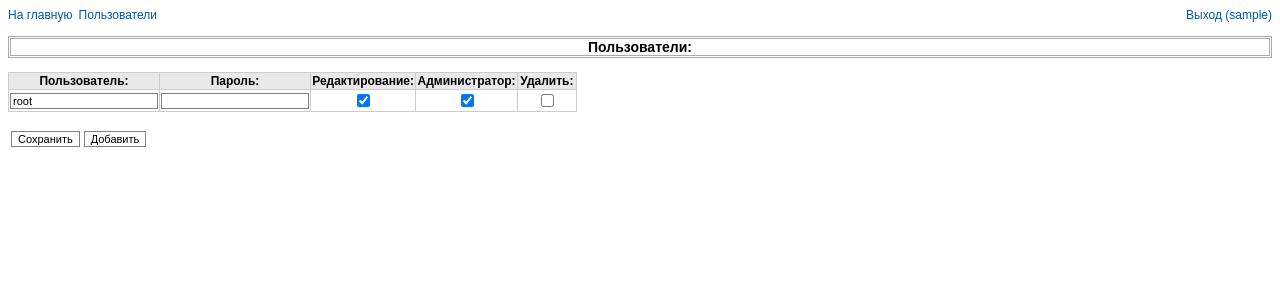
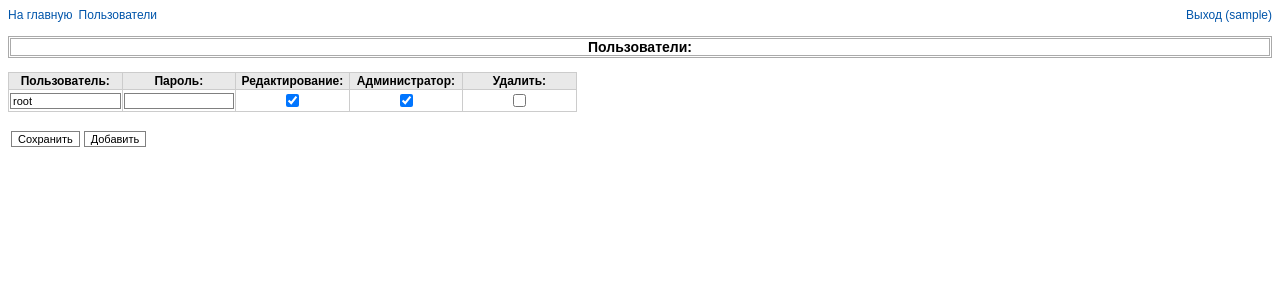
Before and after one commit to azhuravkin/telecom_db, a PHP site: page /edit_users.php in a window 1280 px wide. Shown: the top 300 px of the page. Run offline with PHP 8.4, Linux system fonts and the light colour scheme; the visitor is signed in with stand-in values (Sample User, id 1); data comes from the database, SQL or seed files in the repository.

Commit message:
Add class definition in edit_users.php

```diff
--- a/edit_users.php
+++ b/edit_users.php
@@ -14,8 +14,8 @@
 </tr>';
 	while ($row = mysql_fetch_array($result)) {
 	    $i = $row['authID'];
-	    print "\n<tr>\n\t<td width='20%'><input type='text' name='username[$i]' value='".$row['username']."'></td>";
-	    print "\n\t<td width='20%'><input type='password' name='password[$i]' value=''></td>";
+	    print "\n<tr>\n\t<td width='20%'><input type='text' class='text' name='username[$i]' value='".$row['username']."'></td>";
+	    print "\n\t<td width='20%'><input type='password' class='text' name='password[$i]' value=''></td>";
 	    print "\n\t<td width='20%' align='center'><input type='checkbox' name='writable[$i]'";
 	    if ($row['writable'] == 'Y') print " checked";
 	    print "></td>\n\t<td width='20%' align='center'><input type='checkbox' name='admin[$i]'";
```
